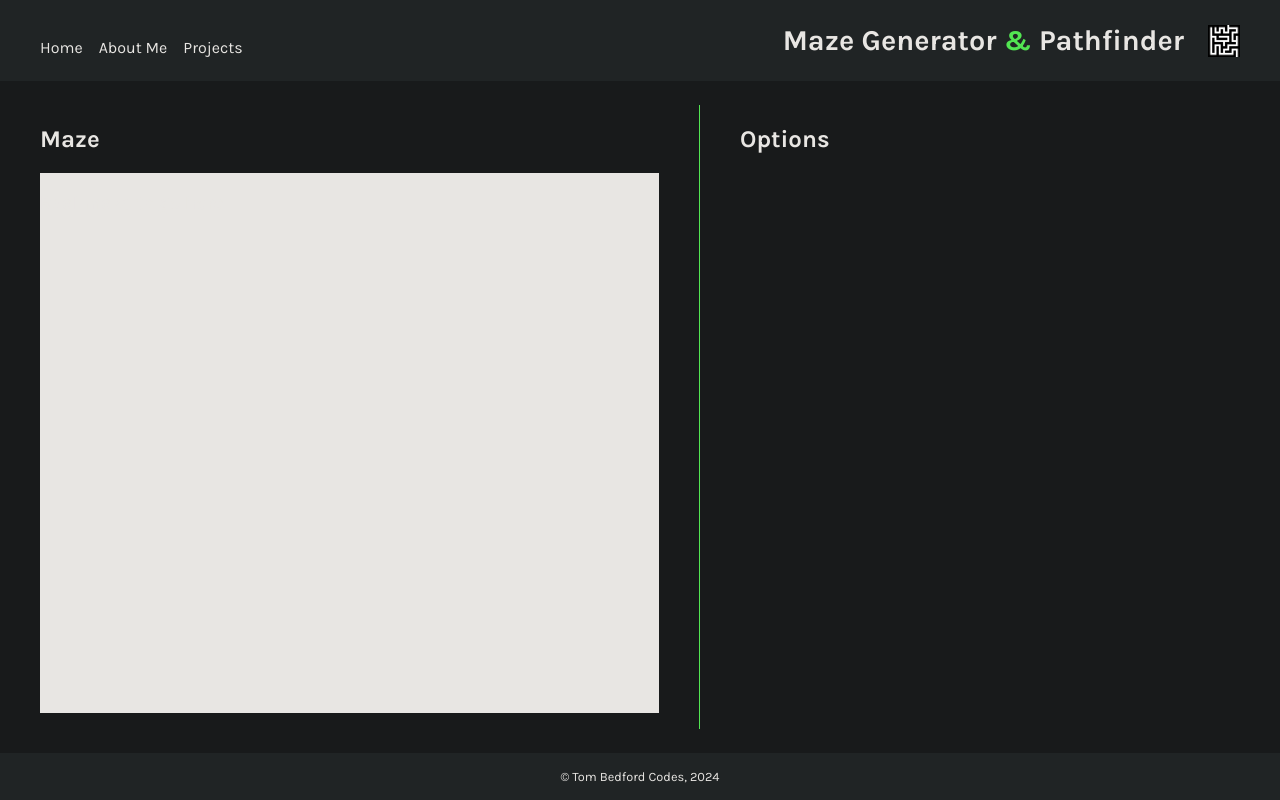
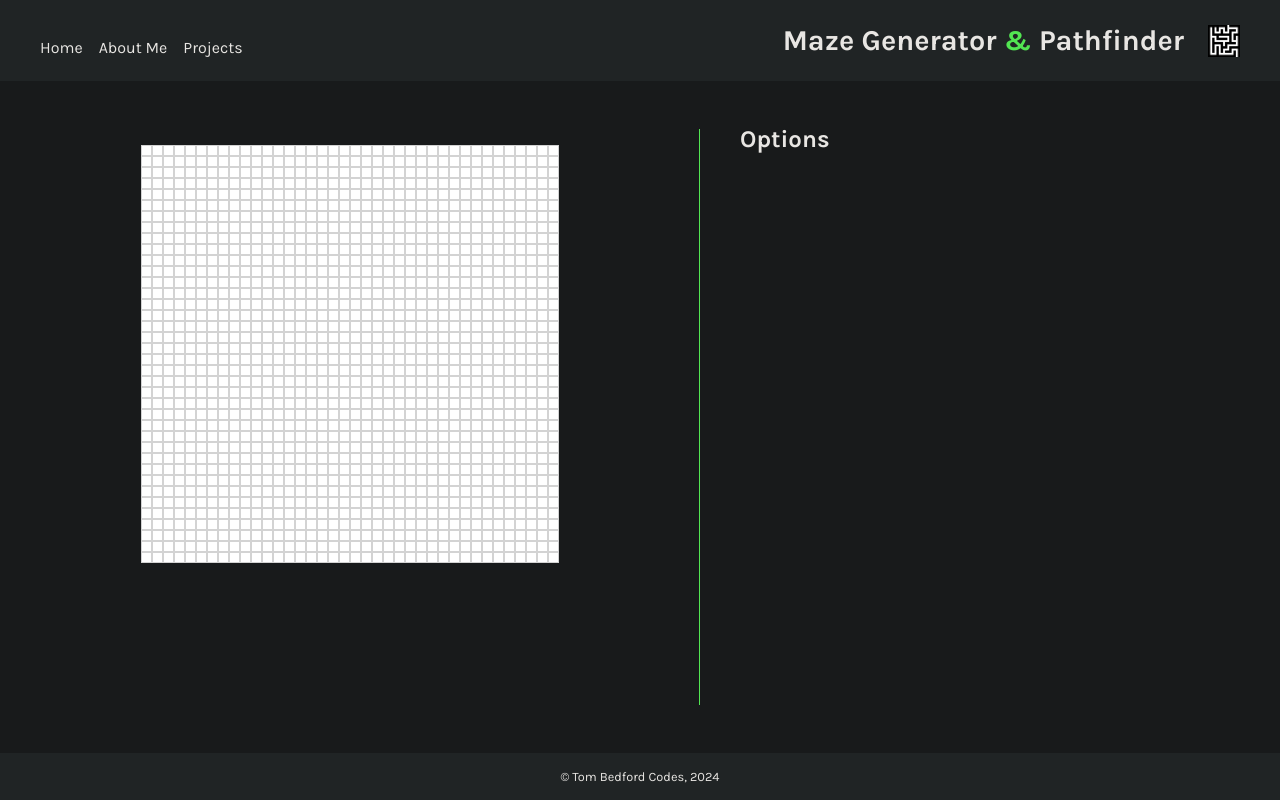
Before and after one commit to TomBedfordCodes/react-mazegen-pathfinding, a React (Vite) app: page / in a window 1280 px wide. Built offline with nearby package versions, Linux system fonts and the light colour scheme.

Commit message:
Create grid and basic click functionality

```diff
--- a/src/components/Main.jsx
+++ b/src/components/Main.jsx
@@ -1,9 +1,9 @@
 import React from 'react'
-// import MazeTest from './mazetest/MazeTest.jsx'
+import MazeTest from './mazetest/MazeTest.jsx'
 import Maze from './maze/Maze.jsx'
 
 
-    // WRAP MAIN WITH CONTEXT FOR ALL OPTIONS AND THE MAZE ARRAY
+    // CLICK AND DRAG SHOULD WORK
 
     // MAZE:
     //      EACH NODE TO BE AN OBJECT WITHIN THE 2D ARRAY - SEPARATE OUT ATTRS RELEVANT TO EACH ALGO.
@@ -43,26 +43,78 @@ import Maze from './maze/Maze.jsx'
 const MazeContext = React.createContext()
 
 
+const nodeWidth = 11
+const nodeHeight = 11
+const nodesInRow = 38
+const rowsInCol = 38
+
+// CREATE INITIAL MAZE 2D ARRAY
+const initialArr = []
+for (let i = 0; i < rowsInCol; i++) {
+    const row = []
+        for (let j = 0; j < nodesInRow; j++) {
+            row.push({
+                nodeWidth,
+                nodeHeight,
+                coords: [i, j],
+                id: `${i}, ${j}`,
+                isWall: false  // UPDATE THIS OBJECT WITH ALL ALGO STUFF
+            })
+        }
+    initialArr.push(row)
+}
+
+
+
+
+
+// COMPONENT
+
 export default function Main() {
 
-    const [mazeArr, setMazeArr] = React.useState([
-        // CREATE MAZE ARRAY OF OBJECTS HERE
-    ])
 
-    function updateMaze() {
-        // Have to go through every object on every maze update to see what needs changing.
-        //      This seems like it will be slow for large mazes, but I haven't done the
-        //      tutorial on React optimisation yet; might be improvements to be made.
+    const [mazeArr, setMazeArr] = React.useState(initialArr)
+    const [specialNodes, setSpecialNodes] = React.useState({
+        start: null,
+        end: null,
+        current: null
+    })
+    const [options, setOptions] = React.useState({})
+
+
+
+    function updateMaze(coords) {
+        setMazeArr(prevArr => {
+            const newArr = prevArr.map((row, i) => {
+                if (i != coords[0]) {
+                    return row
+                }
+                const newRow = row.map((node, j) => {
+                    if (j === coords[1]) {
+                        return {
+                            ...node,
+                            isWall: !node.isWall
+                        }
+                    } else {
+                        return node
+                    }
+                })
+                return newRow
+            })
+            return newArr
+        })
     }
 
 
     return (
         <MazeContext.Provider value={{
-            // ADD IN CONTEXT VALUES HERE - MAZE ARRAY, SPECIAL NODES ARRAY, AND OPTIONS
+            updateMaze,
+            mazeArr,
+            specialNodes,
+            options
         }}>
             <main>
                 <div className='main--maze-container'>
-                    <h2>Maze</h2>
                     {/* <MazeTest /> */}
                     <Maze />
                 </div>
@@ -74,3 +126,5 @@ export default function Main() {
         </MazeContext.Provider>
     )
 }
+
+export { MazeContext }
--- a/src/components/maze/Maze.jsx
+++ b/src/components/maze/Maze.jsx
@@ -1,11 +1,28 @@
 import React from 'react'
+import { MazeContext } from '../Main'
+import Node from './Node'
 
 
 export default function Maze() {
 
+    const { updateMaze, mazeArr, specialNodes, options } = React.useContext(MazeContext)
+
+    const mazeRows = mazeArr.map(row => {
+        const newRow = row.map(node => {
+            return (
+                <Node node={node} id={`${node.id}`}/>
+            )
+        })
+        return (
+            <div className='maze--row'>
+                {newRow}
+            </div>
+        )
+    })
+
     return (
         <div className='maze--container'>
-            <h3>Real maze to go here</h3>
+            {mazeRows}
         </div>
     )
 }
--- /dev/null
+++ b/src/components/maze/Node.jsx
@@ -0,0 +1,27 @@
+import React from 'react'
+import { MazeContext } from '../Main'
+
+
+export default function Node({ node }) {
+
+    const { updateMaze, mazeArr, specialNodes, options } = React.useContext(MazeContext)
+
+
+    const { nodeWidth, nodeHeight, coords, isWall } = node
+
+
+    const styles = {
+        width: nodeWidth,
+        height: nodeHeight,
+        backgroundColor: isWall ? "black" : "white"
+    }
+
+    return (
+        <div
+            className='maze--node'
+            onClick={() => updateMaze(coords)}
+            style={styles}
+        >
+        </div>
+    )
+}
--- a/src/index.css
+++ b/src/index.css
@@ -1,3 +1,4 @@
+/* APP-WIDE */
 
 * {
   box-sizing: border-box;
@@ -6,21 +7,6 @@
 html, body {
   height: 100%;
 }
-
-
-/* COLOR VARIABLES */
-:root {
-  --mainTextCol: #E8E6E3;
-  --accent: rgb(82, 229, 82);
-  --accentHover: rgb(177, 253, 177);
-  --accentActive:  rgb(1, 184, 1);
-  --secondaryBackgroundCol: #202425;
-}
-
-.accent-text {
-  color: var(--accent);
-}
-
 
 body {
   margin: 0;
@@ -39,6 +25,27 @@ body {
 
 
 
+/* COLOR VARIABLES */
+
+:root {
+  --mainTextCol: #E8E6E3;
+  --accent: rgb(82, 229, 82);
+  --accentHover: rgb(177, 253, 177);
+  --accentActive:  rgb(1, 184, 1);
+  --secondaryBackgroundCol: #202425;
+}
+
+.accent-text {
+  color: var(--accent);
+}
+
+
+
+
+
+
+
+/* NAV */
 
 nav {
   padding: 1.5em 2.5em;
@@ -87,10 +94,45 @@ nav {
 
 
 
+
+
+/* MAIN */
+
 main {
   height: 100%;
   padding: .5em 2.5em;
+  display: flex;
 }
+
+.main--maze-container {
+  border-right: var(--accent) solid 1px;
+  width: 55%;
+  margin: 2.5em 0;
+  padding-right: 2.5em;
+  padding-bottom: 1em;
+  padding-top: 1em;
+  display: flex;
+  flex-direction: column;
+}
+
+.main--options-container {
+  width: 45%;
+  padding: 1em 2.5em;
+  margin-bottom: 1em;
+  display: flex;
+  flex-direction: column;
+}
+
+
+
+
+
+
+
+
+
+
+/* MAZE */
 
 .maze--row {
   display: flex;
@@ -103,9 +145,47 @@ main {
   border: solid rgb(23, 23, 23) 1px;
 }
 
+.maze--container {
+  max-width: 418px;  /* 11 x 38 */
+  width: 100%;
+  aspect-ratio: 1 /1;
+  align-self: center;
+  background-color: #E8E6E3;
+}
+
+.maze--node {
+  border: solid lightgrey 1px;
+}
 
 
 
+
+
+
+
+
+
+
+
+
+
+/* OPTIONS */
+
+.options--container {
+  height: 100%;
+  /* border: solid white 1px; */
+}
+
+
+
+
+
+
+
+
+
+
+/* FOOTER */
 
 footer {
   height: 3em;
@@ -125,40 +205,13 @@ footer > p {
 
 
 
+
+
+
+
+
+
+
 @media (min-width: 800px) {
 
-  main {
-    padding: .5em 2.5em;
-    display: flex;
-  }
-
-  .main--maze-container {
-    border-right: var(--accent) solid 1px;
-    width: 55%;
-    margin: 1em 0;
-    padding-right: 2.5em;
-    padding-bottom: 1em;
-    display: flex;
-    flex-direction: column;
-  }
-
-  .main--options-container {
-    width: 45%;
-    padding: 1em 2.5em;
-    margin-bottom: 1em;
-    display: flex;
-    flex-direction: column;
-  }
-
-  .maze--container {
-    height: 100%;
-    background-color: #E8E6E3;
-    /* border: solid white 1px; */
-  }
-
-  .options--container {
-    height: 100%;
-    /* border: solid white 1px; */
-  }
-
 }
```
